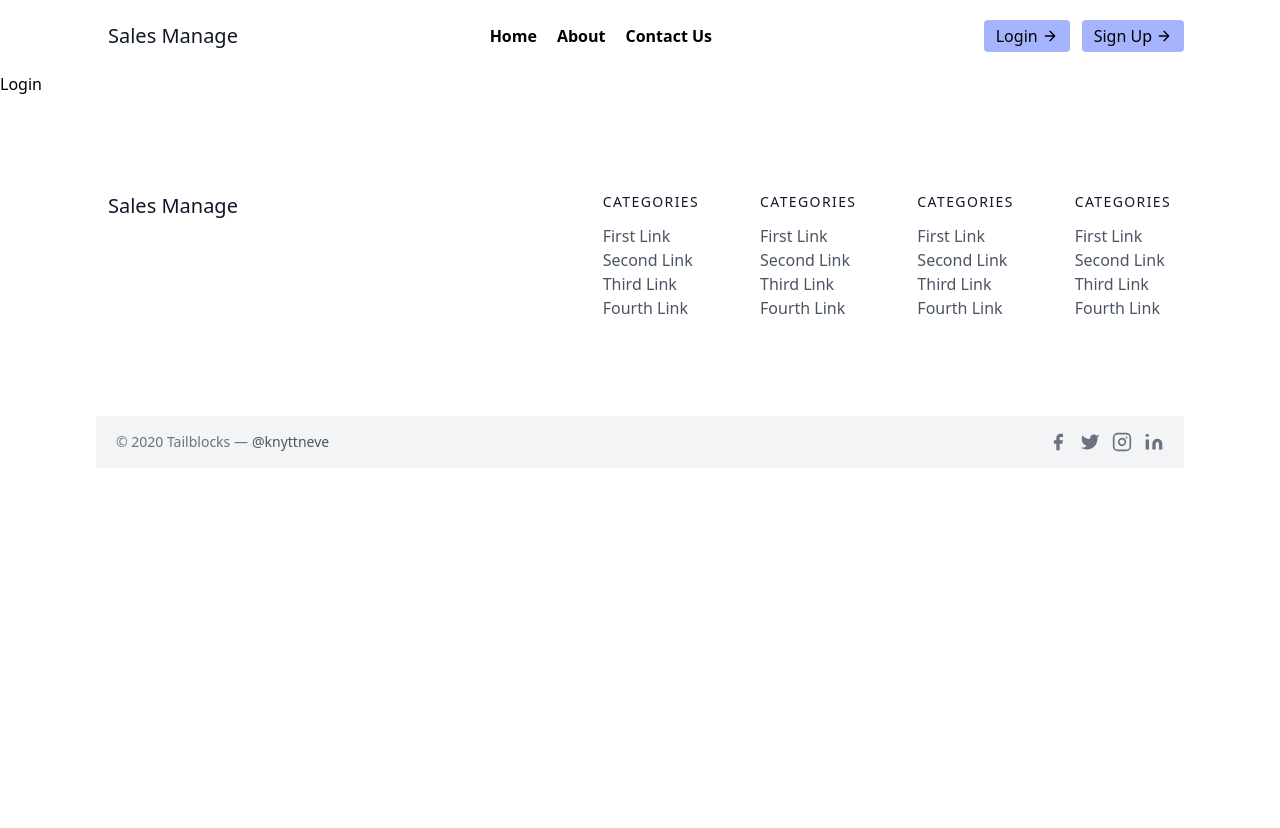
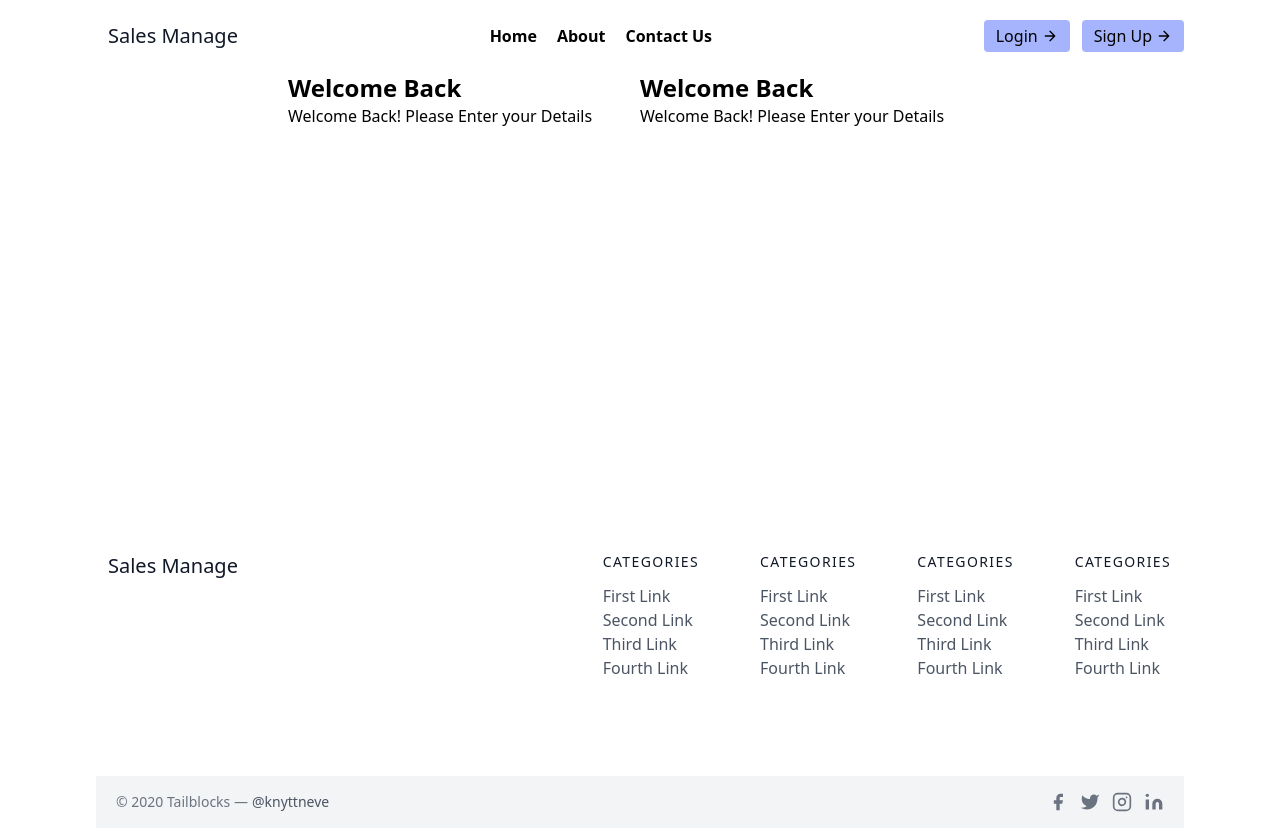
Before and after one commit to Sumitsinh1726/React_portfolio_Project, a React (Create React App) app in the folder krp/: page /login in a window 1280 px wide. Before the commit the page ends 800 px from the top, so only its background shows below. Built offline with nearby package versions, Linux system fonts and the light colour scheme.

Commit message:
Dharmik
Login Design

```diff
--- a/krp/src/login/Login.jsx
+++ b/krp/src/login/Login.jsx
@@ -1,7 +1,28 @@
 import React from "react";
 
 const Login = () => {
-  return <div>Login</div>;
+  return (
+    <>
+      <div className="md:mx-container">
+        <section className="">
+          <div className="flex w-full px-4 justify-center h-96">
+            <div className="w-4/12 h-full  items-center">
+              <div>
+                <form className="flex flex-col justify-center">
+                  <h1 className="text-2xl font-semibold ">Welcome Back</h1>
+                  <p className="text-gray-6000">Welcome Back! Please Enter your Details</p>
+                </form>
+              </div>
+            </div>
+            <div className="w-4/12 h-full items-center">
+            <h1 className="text-2xl font-semibold ">Welcome Back</h1>
+                  <p className="text-gray-6000">Welcome Back! Please Enter your Details</p>
+            </div>
+          </div>
+        </section>
+      </div>
+    </>
+  );
 };
 
 export default Login;
```
